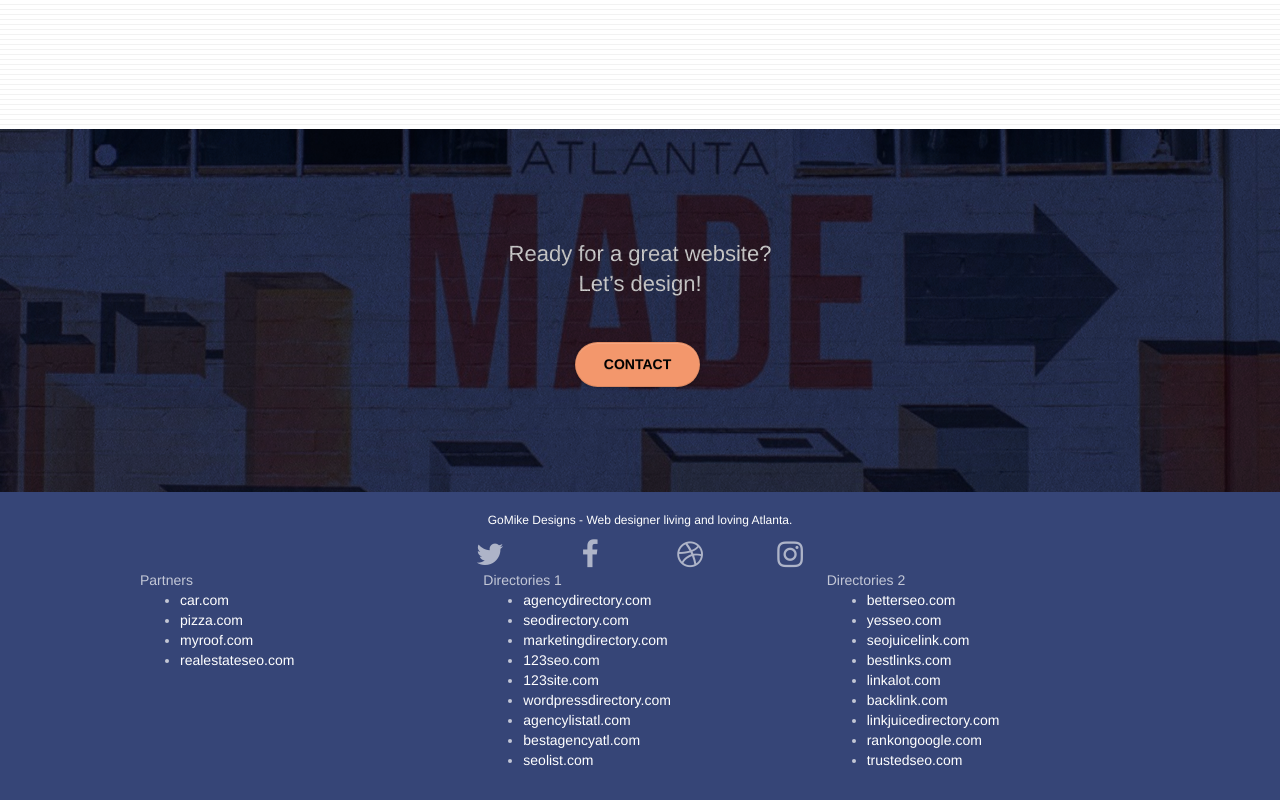
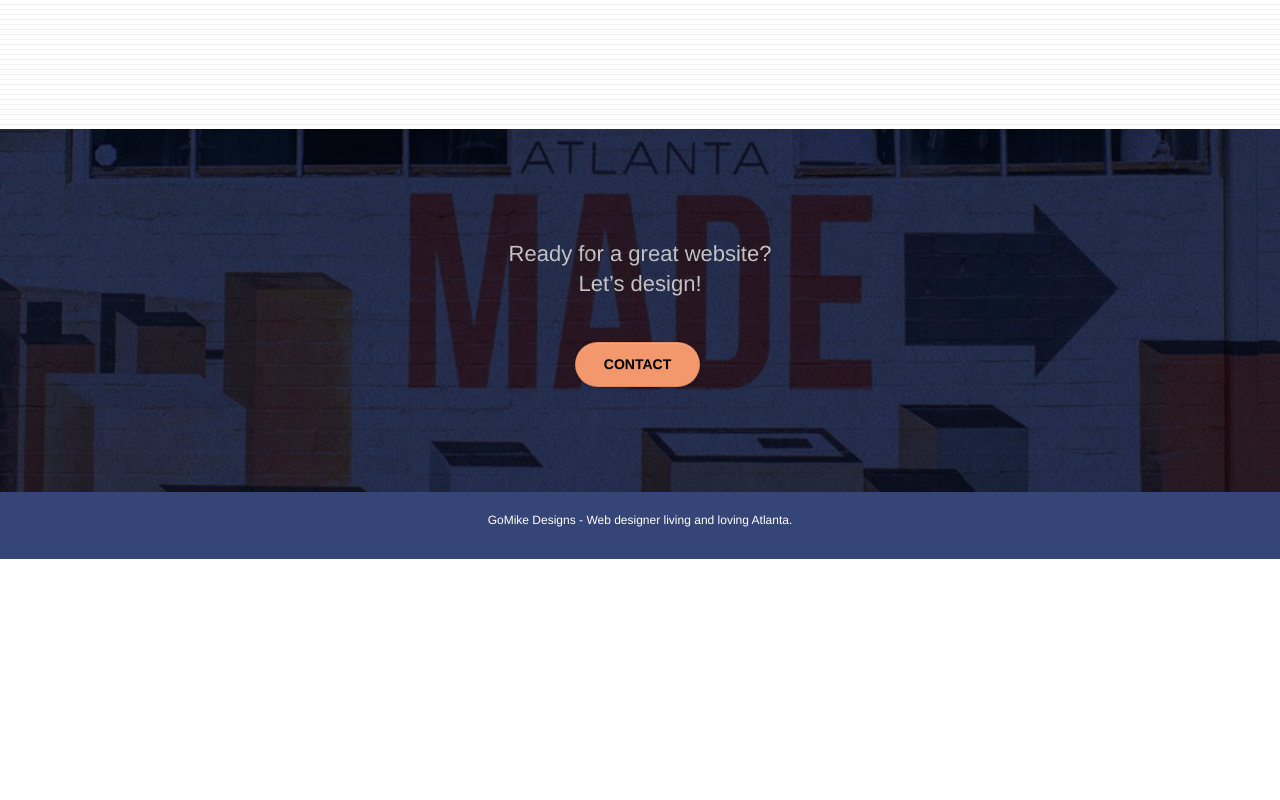
Before and after one commit to juliah90/gomikedesign, a plain HTML site: page index.html in a window 1280 px wide. Shown: the part 2861-3661 px from the top of the page. After the commit the page ends 3420 px from the top, so only its background shows below. Drawn offline with Linux system fonts and the light colour scheme.

Commit message:
removed fake links

```diff
--- a/index.html
+++ b/index.html
@@ -39,12 +39,8 @@
 			<div class="container bloc-sm">
 				<nav class="navbar row">
 					<div class="navbar-header">
-						<!-- <div class="keywords" style="color:#cccccc;font-size:1px;">web agency atlanta, web strategy, web
-							design, logo, website, web, internet, logo design</div> -->
 						<a class="navbar-brand" href="index.html"><img src="img/atlanta%20web%20design%20logo.png"
 								alt="atlanta web design logo home" height="40" /></a>
-						<!-- <div class="keywords" style="color:#cccccc;font-size:1px;">web agency atlanta, web strategy, web
-							design, logo, website, web, internet, logo design</div> -->
 
 						<button id="nav-toggle" type="button" class="ui-navbar-toggle navbar-toggle"
 							data-toggle="collapse" data-target=".navbar-1">
@@ -57,10 +53,8 @@
 							<li>
 								<a href="index.html">Home</a>
 							</li>
-							<!-- <li>
-							</li> -->
 							<li>
-								<a href="page2.html">Contact</a>
+								<a href="contact.html">Contact</a>
 							</li>
 						</ul>
 					</div>
@@ -81,7 +75,7 @@
 							I'm Mike.
 						</h1>
 						<div class="text-center">
-							<a href="page2.html" class="btn btn-lg btn-clean btn-rd cta-hero btn-atomic-tangerine"
+							<a href="contact.html" class="btn btn-lg btn-clean btn-rd cta-hero btn-atomic-tangerine"
 								id="cta-hero">Contact</a>
 						</div>
 					</div>
@@ -163,7 +157,7 @@
 							business that are either starting or needing to renew their website to attract business.
 							Whether you need a complete brand identity or a redesign of your website, I&rsquo;ll work
 							with you to create something that looks great and structured to be found on
-							Google.<br><br><a class="ltc-white bold-link" href="page2.html">Are you ready, contact
+							Google.<br><br><a class="ltc-white bold-link" href="contact.html">Are you ready, contact
 								me</a><br>
 						</p>
 					</div>
@@ -246,7 +240,7 @@
 						Ready for a great website? <br>Let&rsquo;s design!
 					</h2>
 					<div class="col-sm-12 text-center">
-						<a href="page2.html"
+						<a href="contact.html"
 							class="btn btn-atomic-tangerine btn-clean btn-rd btn-lg cta-hero">Contact</a>
 					</div>
 				</div>
@@ -262,72 +256,6 @@
 						<p class="text-center white">
 							GoMike Designs - Web designer living and loving Atlanta.<br>
 						</p>
-						<div class="row row-no-gutters social">
-							<div class="col-sm-3">
-								<div class="text-center">
-									<a class="social" href="index.html"><span class="fa fa-twitter icon-md"></span></a>
-								</div>
-							</div>
-							<div class="col-sm-3">
-								<div class="text-center">
-									<a class="social" href="index.html"><span class="fa fa-facebook icon-md"></span></a>
-								</div>
-							</div>
-							<div class="col-sm-3">
-								<div class="text-center">
-									<a class="social" href="index.html"><span class="fa fa-dribbble icon-md"></span></a>
-								</div>
-							</div>
-							<div class="col-sm-3">
-								<div class="text-center">
-									<a class="social" href="index.html"><span
-											class="fa fa-instagram icon-md"></span></a>
-								</div>
-							</div>
-
-							<!-- <div class="keywords" style="color:#364577;">web agency atlanta, web strategy, web design,
-								logo, website, web, internet, logo design</div> -->
-
-						</div>
-						<div class="row">
-							<div class="col-sm-4">
-								Partners
-								<ul>
-									<li><a href="car.com">car.com</a></li>
-									<li><a href="pizza.com">pizza.com</a></li>
-									<li><a href="myroof.com">myroof.com</a></li>
-									<li><a href="realestateseo.com">realestateseo.com</a></li>
-								</ul>
-							</div>
-							<div class="col-sm-4">
-								Directories 1
-								<ul>
-									<li><a href="agencydirectory.com">agencydirectory.com</a></li>
-									<li><a href="seodirectory.com">seodirectory.com</a></li>
-									<li><a href="marketingdirectory.com">marketingdirectory.com</a></li>
-									<li><a href="123seo.com">123seo.com</a></li>
-									<li><a href="123site.com">123site.com</a></li>
-									<li><a href="wordpressdirectory.com">wordpressdirectory.com</a></li>
-									<li><a href="agencylistatl.com">agencylistatl.com</a></li>
-									<li><a href="bestagencyatl.com">bestagencyatl.com</a></li>
-									<li><a href="seolist.com">seolist.com</a></li>
-								</ul>
-							</div>
-							<div class="col-sm-4">
-								Directories 2
-								<ul>
-									<li><a href="betterseo.com">betterseo.com</a></li>
-									<li><a href="yesseo.com">yesseo.com</a></li>
-									<li><a href="seojuicelink.com">seojuicelink.com</a></li>
-									<li><a href="bestlinks.com">bestlinks.com</a></li>
-									<li><a href="linkalot.com">linkalot.com</a></li>
-									<li><a href="backlink.com">backlink.com</a></li>
-									<li><a href="linkjuicedirectory.com">linkjuicedirectory.com</a></li>
-									<li><a href="rankongoogle.com">rankongoogle.com</a></li>
-									<li><a href="trustedseo.com">trustedseo.com</a></li>
-								</ul>
-							</div>
-						</div>
 					</div>
 				</div>
 			</div>
```
Also changed, not shown: contact.html (renamed from page2.html, +1 -1 lines).
